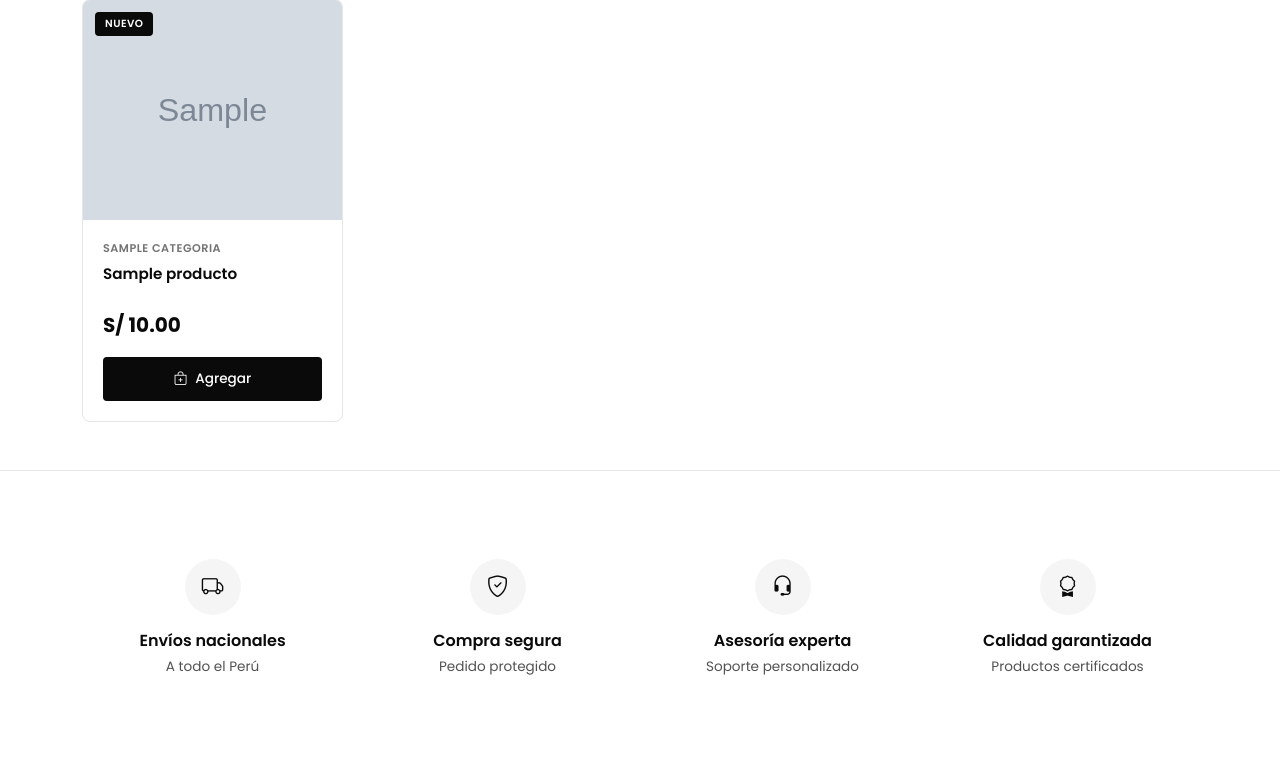
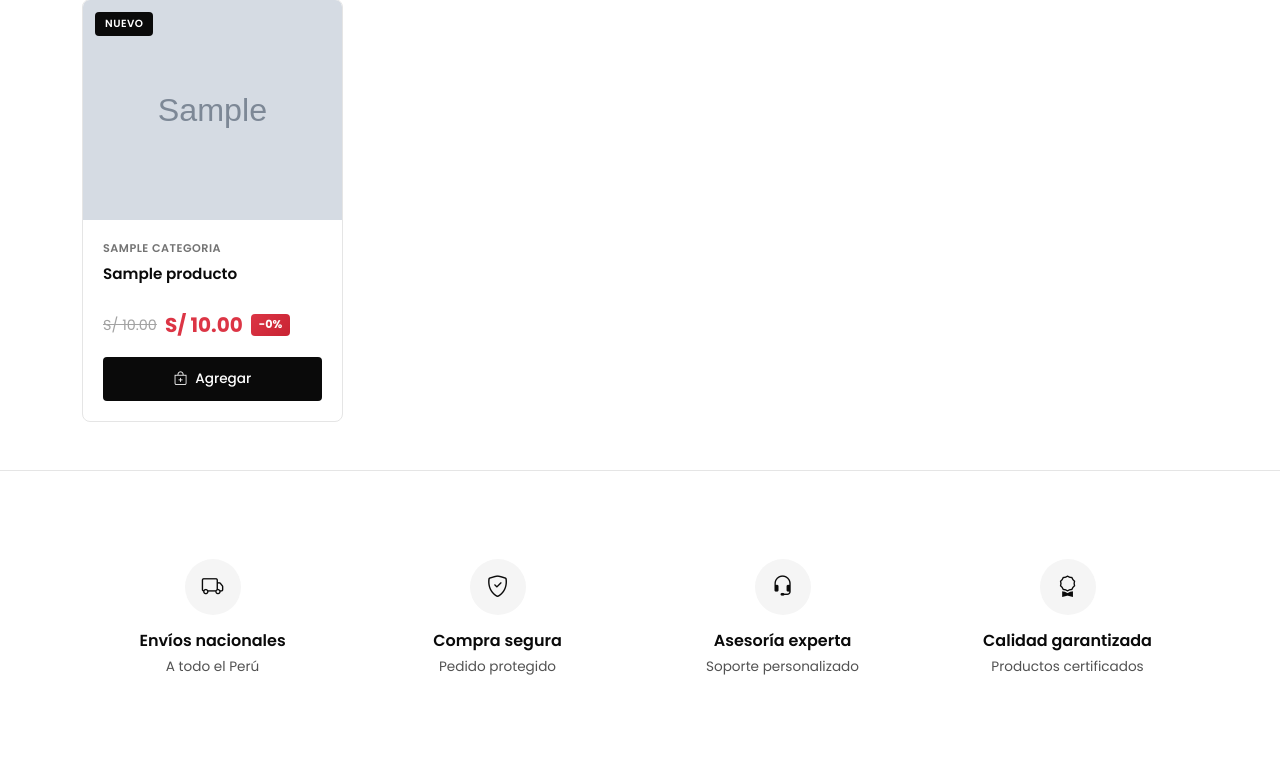
Before and after one commit to AlbertoKnow/GardenAqua, a Django app: page / in a window 1280 px wide. Shown: the part 2185-2951 px from the top of the page. Run offline with Django 5.2, Linux system fonts and the light colour scheme; tables that the repository leaves empty hold one stand-in row (values such as "Sample post"); grey boxes marked "Sample" are stand-in pictures; parts of the project's set-up code (start-up, migrations or seed data) failed here and were passed over; some libraries are stand-ins or nearby versions.

Commit message:
feat(catalogo): mostrar precio original tachado en ofertas
- Agregar propiedad porcentaje_descuento a Presentacion
- Agregar propiedad tiene_oferta a Producto
- Actualizar producto_card para mostrar precio tachado y badge de descuento
- Actualizar producto_detalle con precios dinámicos según oferta
- Actualizar JavaScript para cambio dinámico de precios con oferta
- Agregar estilos CSS para ofertas (precio tachado, badge de descuento)
- Agregar pruebas unitarias para nuevas propiedades

```diff
--- a/apps/catalogo/models.py
+++ b/apps/catalogo/models.py
@@ -315,6 +315,16 @@ class Producto(models.Model):
         return None
 
     @property
+    def tiene_oferta(self):
+        """
+        Indica si al menos una presentación tiene precio de oferta.
+        """
+        return self.presentaciones.filter(
+            activo=True,
+            precio_oferta__isnull=False
+        ).exists()
+
+    @property
     def tiene_stock(self):
         """Indica si al menos una presentación tiene stock disponible."""
         return self.presentaciones.filter(activo=True, stock__gt=0).exists()
@@ -523,6 +533,19 @@ class Presentacion(models.Model):
     def tiene_oferta(self):
         """Indica si la presentación tiene un precio de oferta activo."""
         return self.precio_oferta is not None
+
+    @property
+    def porcentaje_descuento(self):
+        """
+        Calcula el porcentaje de descuento.
+
+        Returns:
+            int: Porcentaje de descuento redondeado, o 0 si no hay oferta.
+        """
+        if self.tiene_oferta and self.precio > 0:
+            descuento = ((self.precio - self.precio_oferta) / self.precio) * 100
+            return round(descuento)
+        return 0
 
     @property
     def disponible(self):
--- a/templates/base.html
+++ b/templates/base.html
@@ -435,6 +435,7 @@
             align-items: baseline;
             gap: 0.5rem;
             margin-bottom: 1rem;
+            flex-wrap: wrap;
         }
 
         .producto-card .precio {
@@ -448,10 +449,32 @@
             color: var(--color-gray-500);
         }
 
+        .producto-card .precio-oferta-container {
+            display: flex;
+            align-items: center;
+            gap: 0.5rem;
+            flex-wrap: wrap;
+        }
+
         .producto-card .precio-original {
             text-decoration: line-through;
             color: var(--color-gray-400);
-            font-size: 0.85rem;
+            font-size: 0.9rem;
+        }
+
+        .producto-card .precio-oferta {
+            font-size: 1.25rem;
+            font-weight: 700;
+            color: #dc3545;
+        }
+
+        .producto-card .descuento-badge {
+            background: linear-gradient(135deg, #dc3545, #c82333);
+            color: white;
+            padding: 2px 8px;
+            border-radius: 4px;
+            font-size: 0.7rem;
+            font-weight: 700;
         }
 
         /* Badges de producto */
--- a/templates/catalogo/includes/producto_card.html
+++ b/templates/catalogo/includes/producto_card.html
@@ -52,7 +52,16 @@
                     {% if producto.presentaciones.count > 1 %}
                     <span class="precio-desde">Desde</span>
                     {% endif %}
+
+                    {% if presentacion.tiene_oferta %}
+                    <div class="precio-oferta-container">
+                        <span class="precio-original">S/ {{ presentacion.precio }}</span>
+                        <span class="precio-oferta">S/ {{ presentacion.precio_oferta }}</span>
+                        <span class="descuento-badge">-{{ presentacion.porcentaje_descuento }}%</span>
+                    </div>
+                    {% else %}
                     <span class="precio">S/ {{ presentacion.precio }}</span>
+                    {% endif %}
                 {% else %}
                     <span class="precio text-muted">Consultar</span>
                 {% endif %}
```
Also changed, not shown: apps/catalogo/tests.py (+25 -0 lines), templates/catalogo/producto_detalle.html (+38 -6 lines).
